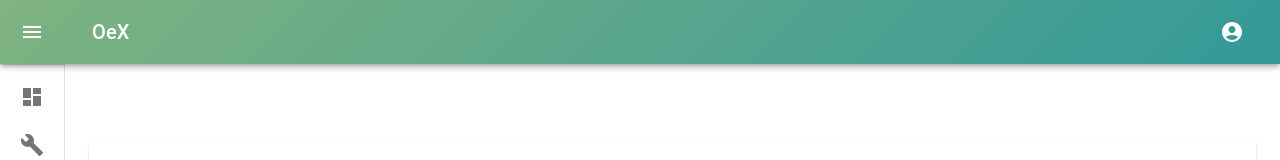
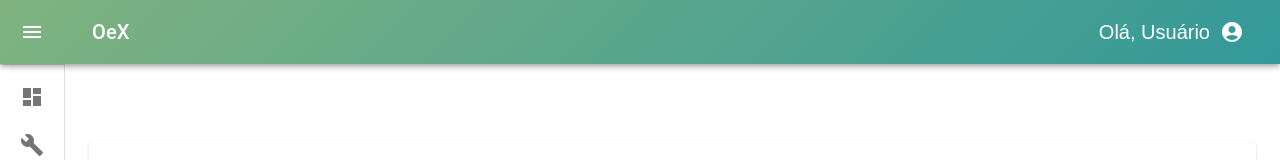
Before and after one commit to renanosoriorosa/OeX-POC-Front, a Next.js app: page /Usuario in a window 1280 px wide. Shown: the top 160 px of the page. Built offline with nearby package versions, Linux system fonts and the light colour scheme; no server answers.

Commit message:
Add email do usuario no menu superior

```diff
--- a/src/app/layout.tsx
+++ b/src/app/layout.tsx
@@ -1,7 +1,7 @@
 import type { Metadata } from "next";
 import { Geist, Geist_Mono } from "next/font/google";
 import "./globals.css";
-import MiniDrawer from "@/components/MiniDrawer";
+import SessionProvider from "@/utils/SessionProvider";
 
 const geistSans = Geist({
   variable: "--font-geist-sans",
@@ -25,9 +25,7 @@ export default function RootLayout({
   return (
     <html>
       <body className={`${geistSans.variable} ${geistMono.variable}`}>
-        <MiniDrawer>
-          {children}
-        </MiniDrawer>
+        <SessionProvider>{children}</SessionProvider>
       </body>
     </html>
   );
--- a/src/components/MiniDrawer.tsx
+++ b/src/components/MiniDrawer.tsx
@@ -107,8 +107,8 @@ const menuItems = [
   { text: "Ordens Produção", icon: <InventoryIcon />, path: "/OrdemProducao" },
 ];
 
-export default function MiniDrawer({ children }
-    : { children: React.ReactNode }) {
+export default function MiniDrawer({ children, userName }
+    : { children: React.ReactNode, userName: string }) {
   const theme = useTheme();
   const [open, setOpen] = React.useState(false);
   const router = useRouter();
@@ -161,6 +161,9 @@ export default function MiniDrawer({ children }
                 onClick={handleMenu}
                 color="inherit"
               >
+              <div style={{fontSize:'20px', marginRight: '10px'}}>
+                  Olá, {userName}
+              </div>
               <AccountCircle />
               </IconButton>
               <Menu
--- /dev/null
+++ b/src/utils/SessionProvider.tsx
@@ -0,0 +1,18 @@
+// SessionProvider.tsx
+import { getServerSession } from "next-auth";
+import MiniDrawer from "@/components/MiniDrawer";
+import { authOptions } from "@/app/api/auth/[...nextauth]/route";
+
+export default async function SessionProvider({
+  children,
+}: {
+  children: React.ReactNode;
+}) {
+  const session = await getServerSession(authOptions);
+
+  return (
+    <MiniDrawer userName={session?.user?.name ?? "Usuário"}>
+      {children}
+    </MiniDrawer>
+  );
+}
```
